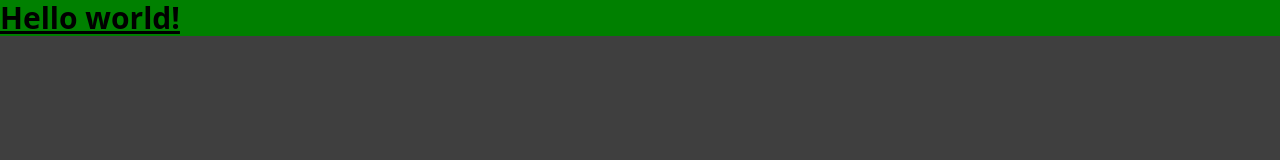
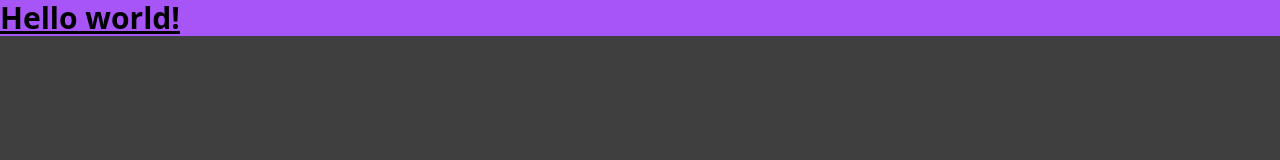
Before and after one commit to HasanTheSyrian/HotPapers, a website: page index.html in a window 1280 px wide. Drawn offline with Linux system fonts and the light colour scheme.

Commit message:
this is just a tailwind playground

```diff
--- a/Project/Styling/index.scss
+++ b/Project/Styling/index.scss
@@ -9,3 +9,7 @@
 body {
   background-color: rgb(63, 63, 63);
 }
+
+.test {
+  @apply text-3xl font-bold underline bg-purple-500;
+}
--- a/index.html
+++ b/index.html
@@ -19,7 +19,7 @@
   <body>
 
 
-    <h1 class="text-3xl font-bold underline">
+    <h1 class="test">
       Hello world!
     </h1>
 
```
Also changed, not shown: Project/Styling/index.css, public/index.css, 2 other files.
